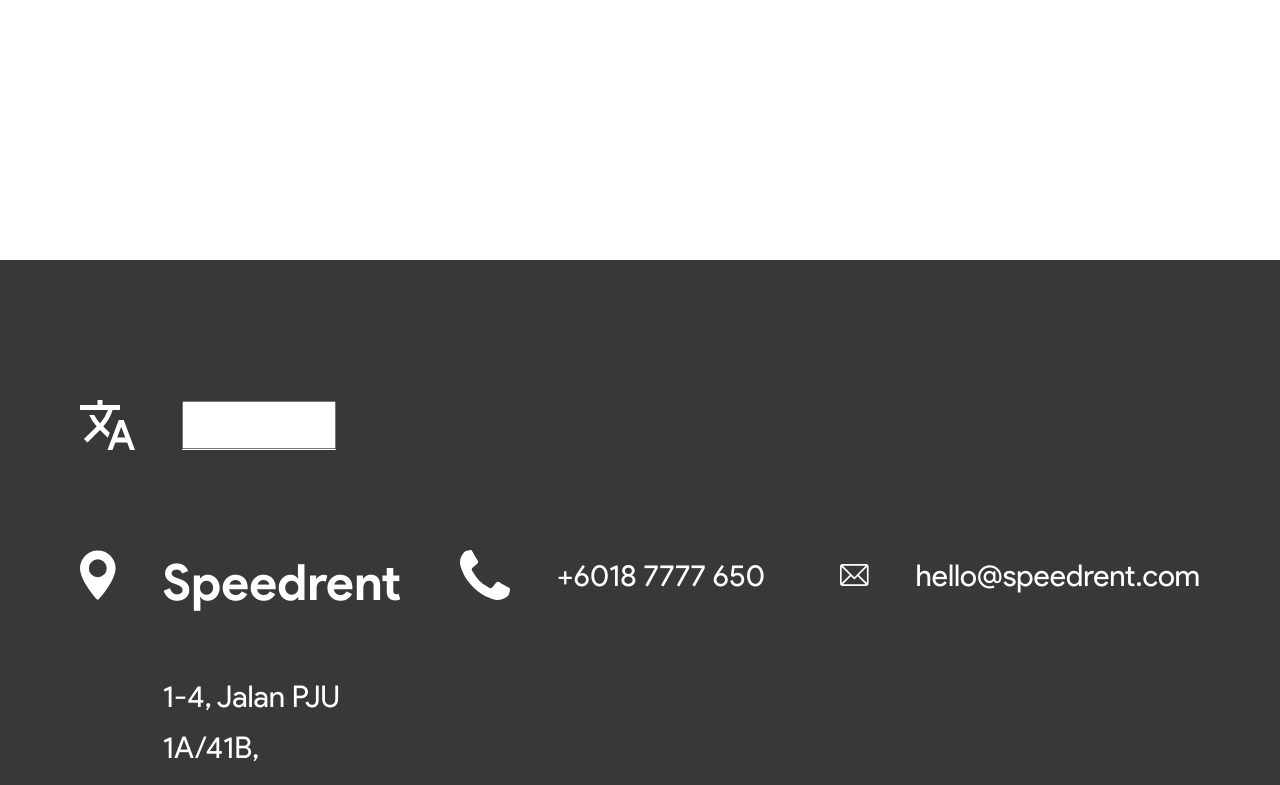
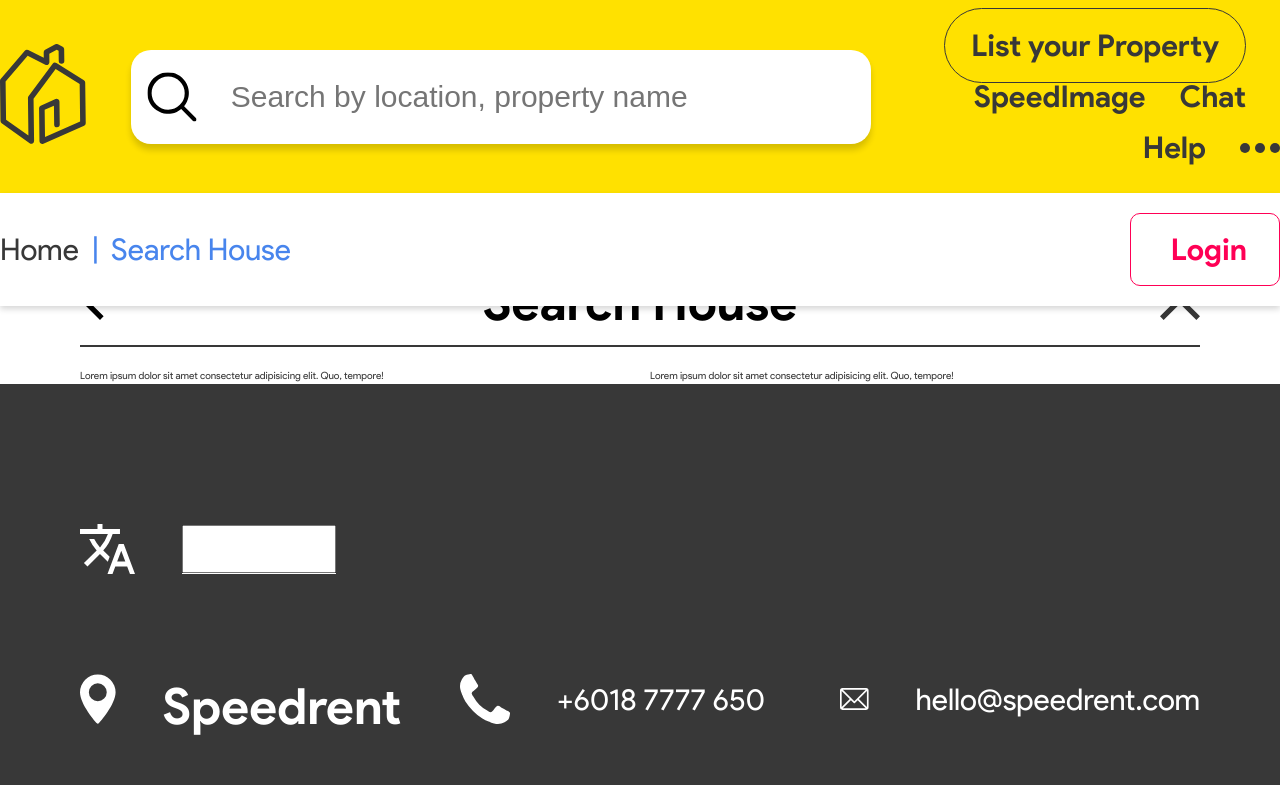
Before and after one commit to ishraqe/speed-rent, a React (Create React App) app: page /search in a window 1280 px wide. Shown: the top 785 px of the page. Built offline with nearby package versions, Linux system fonts and the light colour scheme.

Commit message:
search started

```diff
--- a/src/assets/sass/layouts/_heading.scss
+++ b/src/assets/sass/layouts/_heading.scss
@@ -134,6 +134,9 @@
     }
     &__link {
       font-size: 3rem;
+      &:last-child {
+        color: $color-tertiary;
+      }
     }
   }
 }
--- a/src/assets/sass/main.scss
+++ b/src/assets/sass/main.scss
@@ -20,3 +20,4 @@
 @import "./pages/home";
 @import "./pages/listing";
 @import "./pages/create-listing";
+@import "./pages/search";
--- /dev/null
+++ b/src/assets/sass/pages/_search.scss
@@ -0,0 +1,3 @@
+.searchContainer {
+  padding: 13.5rem 18.5rem;
+}
--- a/src/component/Header.js
+++ b/src/component/Header.js
@@ -48,6 +48,7 @@ const Header = props => {
                         className="heading__search-input"
                         type="text"
                         placeholder="Search by location, property name"
+                        onFocus={() => props.history.push("/search")}
                       />
                       <FooterSearchIcon className="heading__search-input-icon" />
                     </div>
--- a/src/container/Home.js
+++ b/src/container/Home.js
@@ -15,7 +15,6 @@ export default class Home extends Component {
     return (
       <>
         <Header {...this.props} info={["home"]} />
-
         <HeadingTitle title="Home" />
         <section className="section-bilboard">
           <div className="container">
@@ -30,6 +29,7 @@ export default class Home extends Component {
                             className="bilboard__search-input"
                             type="text"
                             placeholder="Search by location, property name"
+                            onFocus={() => this.props.history.push("/search")}
                           />
                           <FooterSearchIcon className="bilboard__search-input-icon" />
                         </div>
--- a/src/container/Listing/Component/create.js
+++ b/src/container/Listing/Component/create.js
@@ -57,21 +57,21 @@ const Create = props => {
               </div>
 
               <div className="input-group">
-                <input type="text" placeholder="landed" />
+                <input type="text" placeholder="Property Name" />
                 <CorrectIcon className="icon" />
               </div>
               <div className="input-group">
-                <input type="text" placeholder="landed" />
+                <input type="text" placeholder="Price (RM)" />
                 <InCorrectIcon className="icon" />
               </div>
             </div>
             <div className="col-1-of-2">
               <div className="input-group">
-                <input type="text" placeholder="landed" />
+                <input type="text" placeholder="Address" />
                 <CorrectIcon className="icon" />
               </div>
               <div className="input-group">
-                <input type="text" placeholder="landed" />
+                <input type="text" placeholder="Post Code" />
                 <InCorrectIcon className="icon" />
               </div>
             </div>
--- a/src/container/Listing/Listing.js
+++ b/src/container/Listing/Listing.js
@@ -10,11 +10,29 @@ import UploadPhoto from "./Component/uploadPhoto";
 import { Helmet } from "react-helmet";
 export default class Listing extends Component {
   state = {
-    stage: 3,
+    stage: 1,
     headingTitle: "create listing",
     createListing: {
       housingTypeExtend: false,
       housingType: "Housing Type"
+    },
+    extraInfo: {
+      furnishing: {
+        open: false,
+        data: ["Fully Furnish", "Partially Furnish", "No Furnish"]
+      },
+      bedroom: {
+        open: false,
+        data: [1, 2, 3]
+      },
+      parking: {
+        open: false,
+        data: [1, 2, 3]
+      },
+      bathroom: {
+        open: false,
+        data: [1, 2, 3]
+      }
     },
     uploadPhotos: []
   };
@@ -51,6 +69,7 @@ export default class Listing extends Component {
       }
     });
   };
+
   handleHousingTypeCheckBox = value => {
     this.setState({
       createListing: {
--- a/src/container/Search/Search.js
+++ b/src/container/Search/Search.js
@@ -12,68 +12,22 @@ export default class SearchContainer extends Component {
           <title>Speedrent | Search Property</title>
         </Helmet>
         <Header {...this.props} info={["home", "search house"]} />
-        <div id="searchContainer" className="default-margin-top">
-          <HeadingTitle title="search house" />
-          <section className="main-content">
-            <div className="container">
+        <HeadingTitle title="search house" />
+        <div classname="searchContainer">
+          <div className="container">
+            <form action="#">
               <div className="wrapper">
-                <div className="searchContent">
-                  <form>
-                    <div className="input-group">
-                      <label htmlFor="" className="label">
-                        Location / property name
-                        <HelpIcon
-                          style={{ fill: "none" }}
-                          className="label-icon"
-                        />
-                      </label>
-                      <input
-                        type="text"
-                        placeholder="Type by location, property name"
-                        className="form-input"
-                      />
-                    </div>
-                    <div className="input-group">
-                      <label htmlFor="" className="label">
-                        Housing Type
-                        <HelpIcon
-                          style={{ fill: "none" }}
-                          className="label-icon"
-                        />
-                      </label>
-                      <select name="" id="" className="form-select">
-                        <option value="">Any</option>
-                        <option value="">Another</option>
-                        <option value="">Second</option>
-                        <option value="">Make me</option>
-                      </select>
-                    </div>
-                    <div className="input-group">
-                      <label htmlFor="" className="label">
-                        Price (RM)
-                      </label>
-                      <div className="range-input-container">
-                        <input
-                          className="range-input"
-                          type="text"
-                          placeholder="0"
-                        />
-                        <span className="diff">to</span>
-                        <input
-                          className="range-input"
-                          type="text"
-                          placeholder="5,000"
-                        />
-                      </div>
-                    </div>
-                    <div className="button-contaner">
-                      <Button title="Search" />
-                    </div>
-                  </form>
+                <div className="col-1-of-2">
+                  Lorem ipsum dolor sit amet consectetur adipisicing elit. Quo,
+                  tempore!
+                </div>
+                <div className="col-1-of-2">
+                  Lorem ipsum dolor sit amet consectetur adipisicing elit. Quo,
+                  tempore!
                 </div>
               </div>
-            </div>
-          </section>
+            </form>
+          </div>
         </div>
       </>
     );
--- a/src/routes/routes.js
+++ b/src/routes/routes.js
@@ -15,7 +15,7 @@ class Router extends Component {
         <Layout>
           <Switch>
             <Route exact path="/" component={Home} />
-            {/* <Route path="/search" component={Search} /> */}
+            <Route path="/search" component={Search} />
             <Route path="/create-listing" component={Listing} />
           </Switch>
         </Layout>
```
